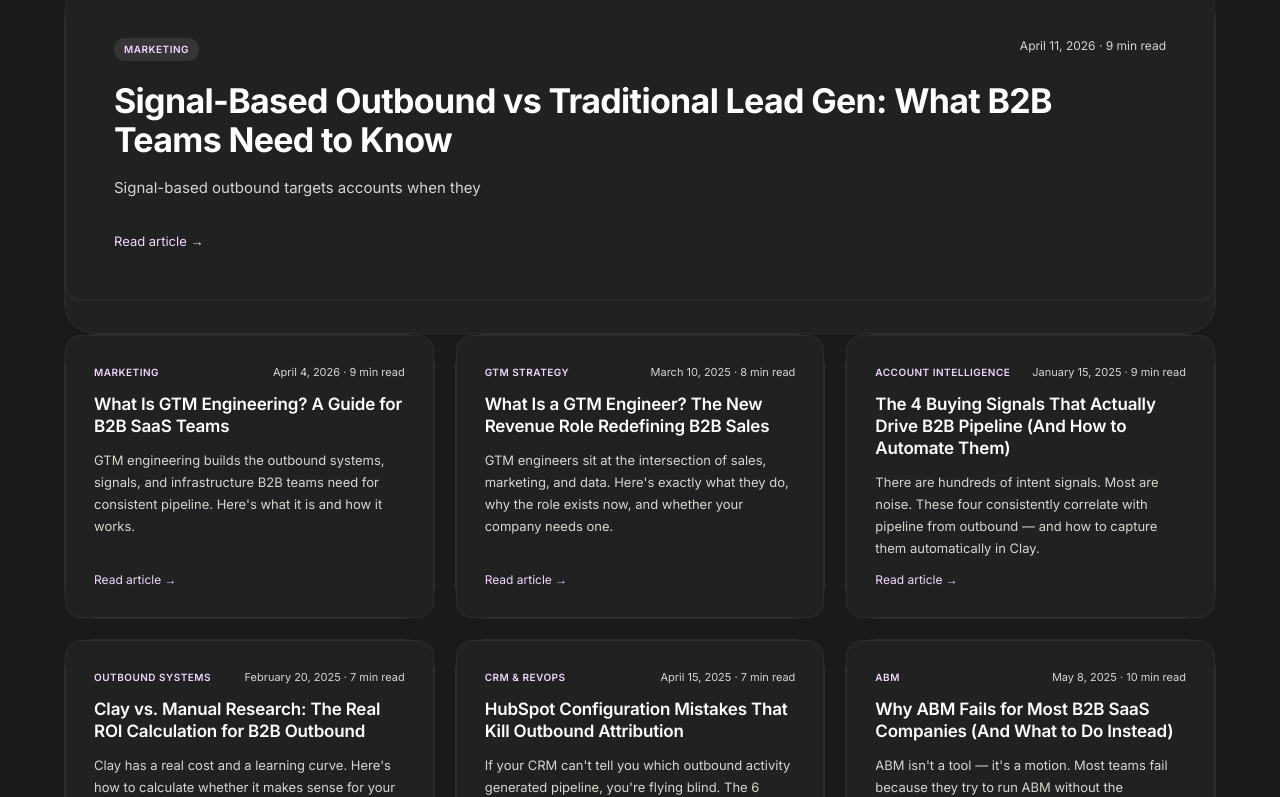
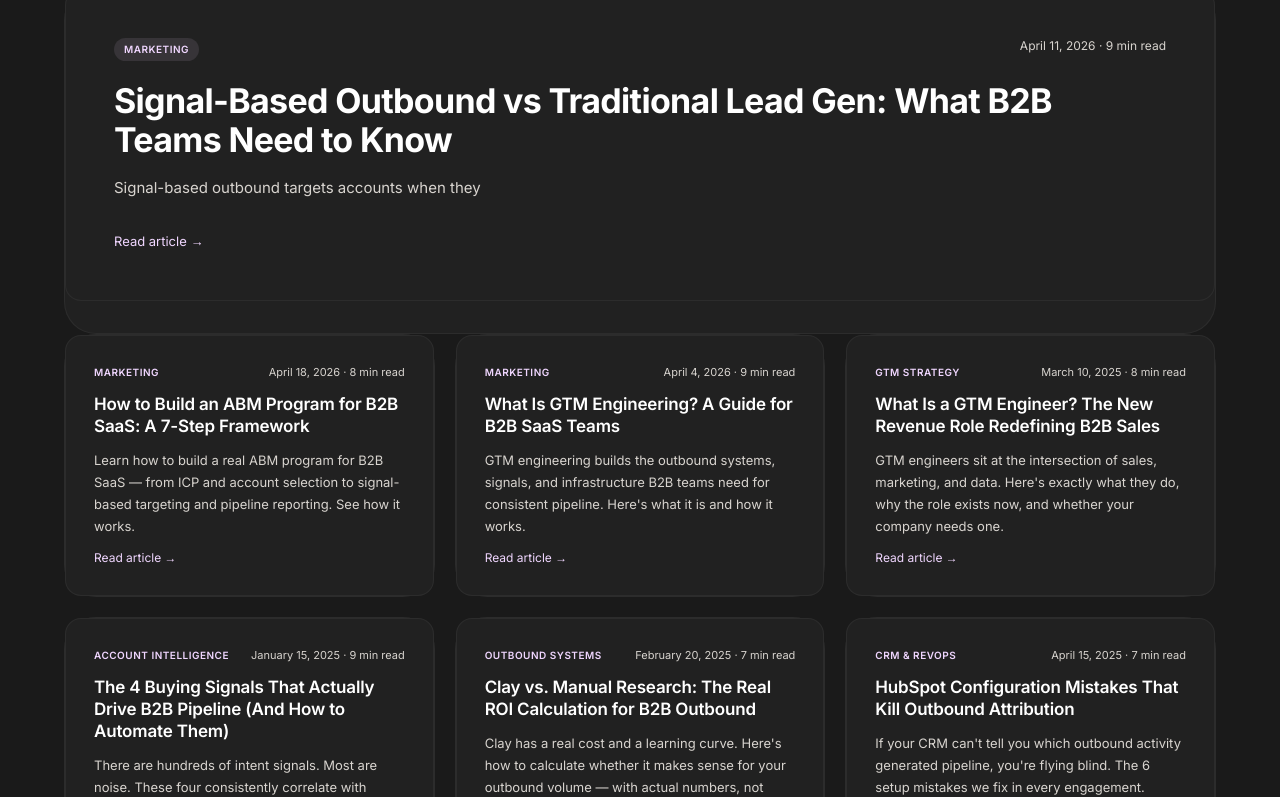
Before and after one commit to webberossi89/steady-thread-media, a Next.js app: page /insights in a window 1280 px wide. Shown: the part 514-1311 px from the top of the page. Built offline with nearby package versions, Linux system fonts and the light colour scheme.

Commit message:
SEO: add abm-program-b2b-saas-framework to blog listing

```diff
--- a/app/insights/page.tsx
+++ b/app/insights/page.tsx
@@ -19,6 +19,15 @@ const posts = [
     dateISO: "2026-04-12",
     readTime: "9 min read",
     slug: "signal-based-outbound-vs-traditional-lead-gen",
+  },
+  {
+    category: "Marketing",
+    title: "How to Build an ABM Program for B2B SaaS: A 7-Step Framework",
+    summary: "Learn how to build a real ABM program for B2B SaaS — from ICP and account selection to signal-based targeting and pipeline reporting. See how it works.",
+    date: "April 18, 2026",
+    dateISO: "2026-04-19",
+    readTime: "8 min read",
+    slug: "abm-program-b2b-saas-framework",
   },
   {
     category: "Marketing",
```
